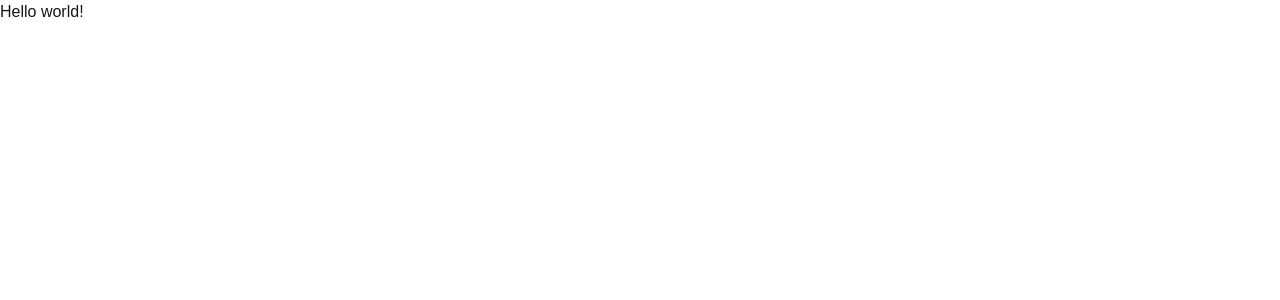
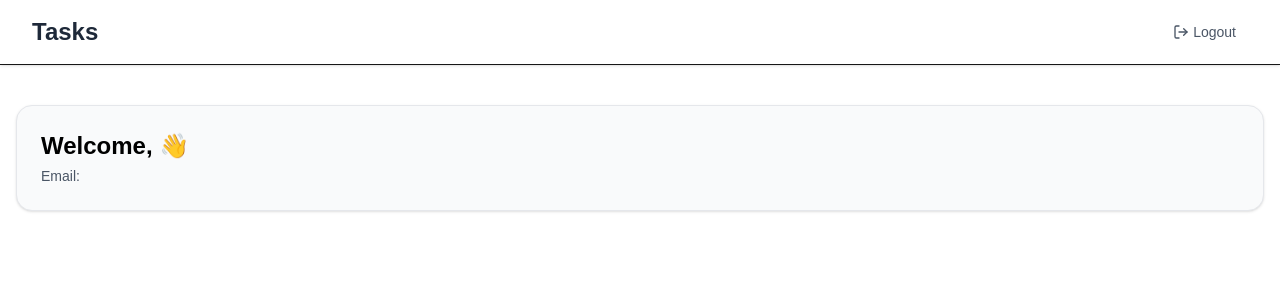
Before and after one commit to KaranBhosale8585/hd, a Next.js app: page / in a window 1280 px wide. Shown: the top 300 px of the page. Built offline with nearby package versions, Linux system fonts and the light colour scheme; no server answers.

Commit message:
feat: add User welcome and minor fixes

```diff
--- /dev/null
+++ b/app/api/user/route.ts
@@ -0,0 +1,12 @@
+import { NextRequest, NextResponse } from "next/server";
+import { getUser } from "@/utils/getUser";
+import { connectDB } from "@/lib/connectDB";
+
+export async function GET() {
+  await connectDB();
+  const user = await getUser();
+  if (!user) {
+    return NextResponse.json({ error: "Unauthorized" }, { status: 401 });
+  }
+  return NextResponse.json(user);
+}
--- a/app/page.tsx
+++ b/app/page.tsx
@@ -1,11 +1,37 @@
-import React from 'react'
+"use client";
+import Header from "@/components/Header";
+import { use, useEffect, useState } from "react";
 
 const page = () => {
+  const [loading, setLoading] = useState(true);
+  const [user, setUser] = useState<any>(null);
+
+  useEffect(() => {
+    fetch("/api/user")
+      .then((res) => res.json())
+      .then((data) => {
+        setUser(data);
+        setLoading(false);
+      });
+  }, []);
+
   return (
-    <div>
-      Hello world!
-    </div>
-  )
-}
+    <>
+      <Header />
+      <main className="min-h-screen bg-white px-4 py-10 text-black">
+          {loading ? (
+           <div>Loading...</div>
+         ) : user ? (
+          <div className="bg-gray-50 border border-gray-200 rounded-2xl p-6 shadow-sm">
+            <h2 className="text-2xl font-bold">Welcome, {user.name} 👋</h2>
+            <p className="text-sm text-gray-600 mt-1">Email: {user.email}</p>
+          </div>
+        ) : (
+          <div>Please log in.</div>
+        )}
+      </main>
+    </>
+  );
+};
 
-export default page
+export default page;
--- /dev/null
+++ b/components/Header.tsx
@@ -0,0 +1,70 @@
+"use client";
+import Link from "next/link";
+import { useRouter } from "next/navigation";
+import React, { useState } from "react";
+import { Menu, X, LogOut } from "lucide-react";
+
+const Header = () => {
+  const [isOpen, setIsOpen] = useState(false);
+  const router = useRouter();
+
+  const handleLogout = async () => {
+    try {
+      await fetch("/api/auth/logout", {
+        method: "POST",
+        credentials: "include",
+      });
+      router.push("/login");
+    } catch (error) {
+      console.error("Logout failed:", error);
+    }
+  };
+  return (
+    <header className="sticky top-0 z-50 bg-white border-b shadow-sm">
+      <div className="max-w-7xl mx-auto px-4 sm:px-6 lg:px-8 py-4 flex items-center justify-between">
+        <Link
+          href="/"
+          className="text-2xl font-bold text-gray-800 hover:text-black transition"
+        >
+          Tasks
+        </Link>
+
+        <nav className="hidden md:flex items-center gap-6 text-sm font-medium text-gray-700">
+          <button
+            onClick={handleLogout}
+            className="flex items-center gap-1 px-3 py-1.5 rounded-md text-gray-600 hover:bg-red-50 hover:text-red-600 transition"
+          >
+            <LogOut size={16} />
+            Logout
+          </button>
+        </nav>
+
+        <button
+          className="md:hidden text-gray-700"
+          onClick={() => setIsOpen((prev) => !prev)}
+        >
+          {isOpen ? <X size={24} /> : <Menu size={24} />}
+        </button>
+      </div>
+
+      {isOpen && (
+        <div className="md:hidden px-4 pb-4 space-y-2 text-sm font-medium text-gray-700 animate-slide-down">
+          <button
+            onClick={() => {
+              setIsOpen(false);
+              handleLogout();
+            }}
+            className="block w-full px-3 py-2 rounded-md text-left hover:bg-red-50 hover:text-red-600 transition"
+          >
+            <div className="flex items-center gap-2">
+              <LogOut size={16} />
+              Logout
+            </div>
+          </button>
+        </div>
+      )}
+    </header>
+  );
+};
+
+export default Header;
--- /dev/null
+++ b/utils/getUser.ts
@@ -0,0 +1,24 @@
+import { cookies } from "next/headers";
+import { connectDB } from "@/lib/connectDB";
+import { verifyToken } from "./token";
+import User from "@/models/User";
+
+export async function getUser() {
+  const cookieStore = await cookies();
+  const token = cookieStore.get("token")?.value;
+
+  if (!token) return null;
+
+
+  try {
+    const payload = await verifyToken(token);
+    await connectDB();
+    const user = await User.findOne({ eamil: payload?.email });
+    if (!user) return null;
+    return user;
+  } catch (error) {
+    console.log("Invalid or expired token:", error);
+    return null;
+  }
+
+}
```
